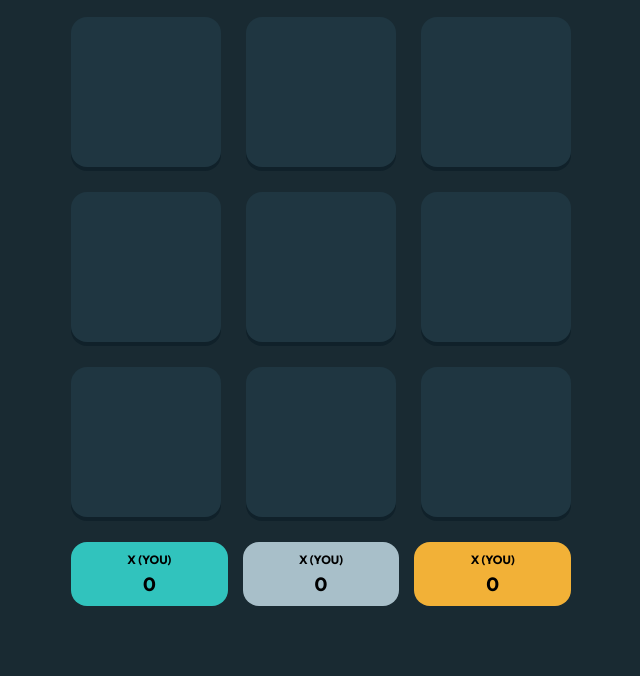
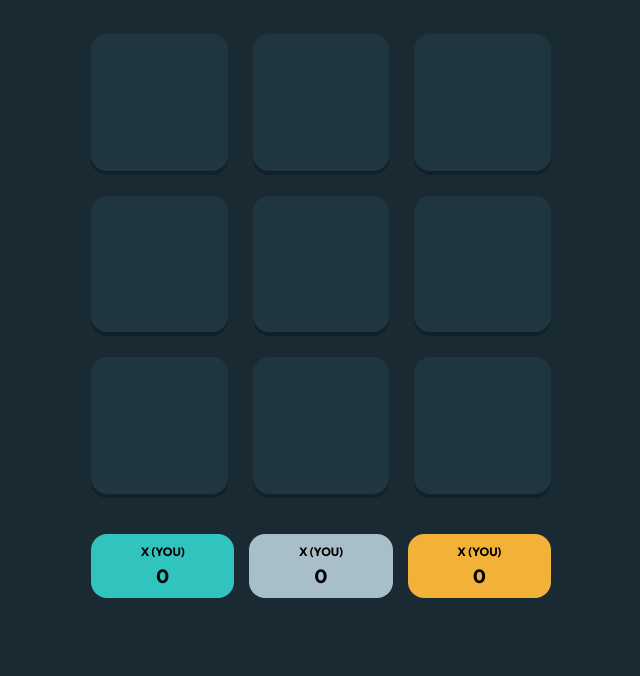
Before and after one commit to FESOO1/Tic-Tac-Toe-V.1.0, a plain HTML site: page index.html in a window 1280 px wide. Shown: the part 130-806 px from the top of the page, without its empty margins (319-959 px from the left). Drawn offline with Linux system fonts and the light colour scheme.

Commit message:
Working on it.

```diff
--- a/styles/tic-tac-toe.css
+++ b/styles/tic-tac-toe.css
@@ -1,10 +1,10 @@
 /* TIC TAC TOE */
 
 .main-tic-tac-toe {
-    --width: 500px;
+    --width: 460px;
     display: flex;
     flex-direction: column;
-    row-gap: 25px;
+    row-gap: 40px;
 }
 
 /*
```
